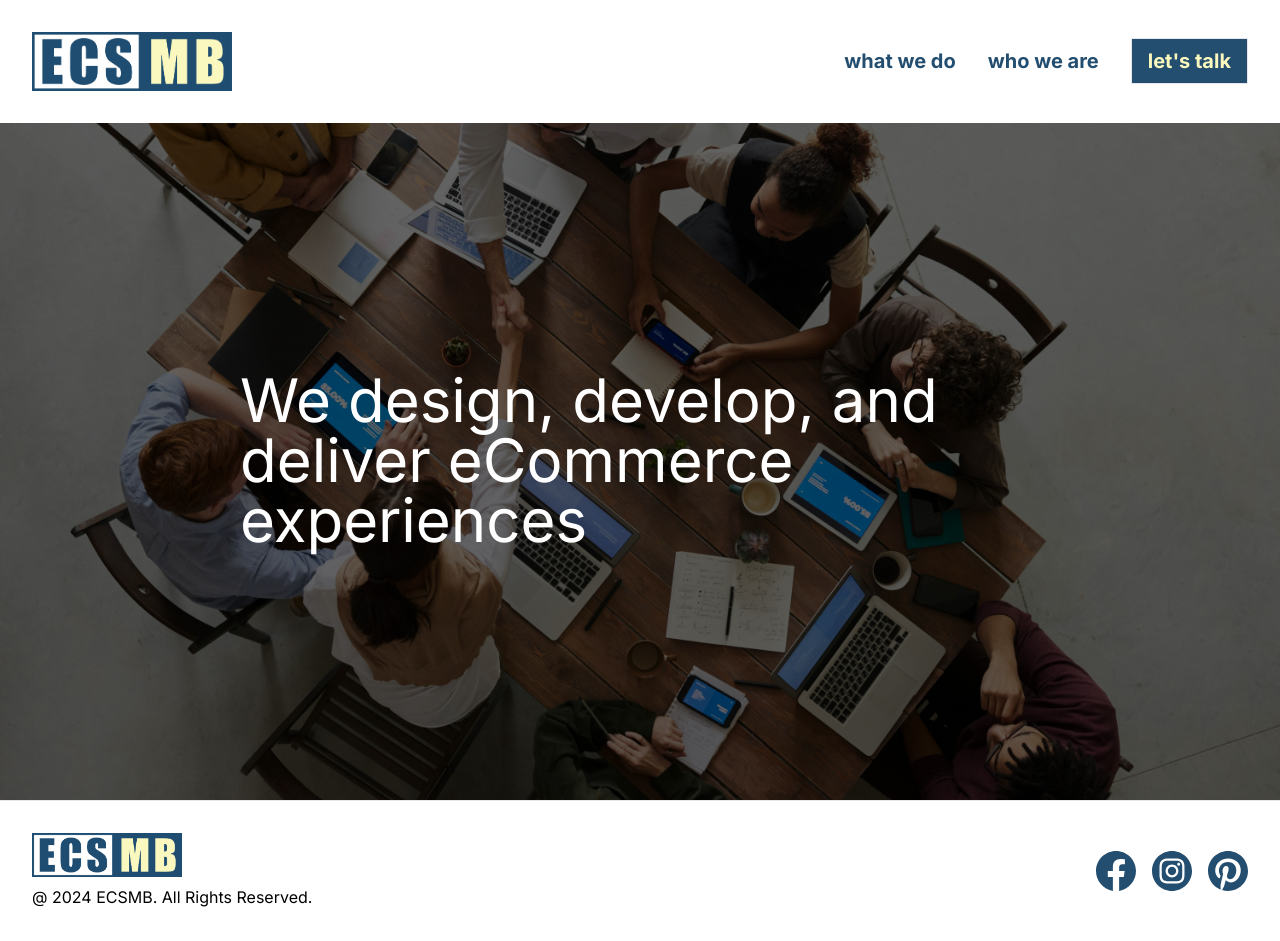
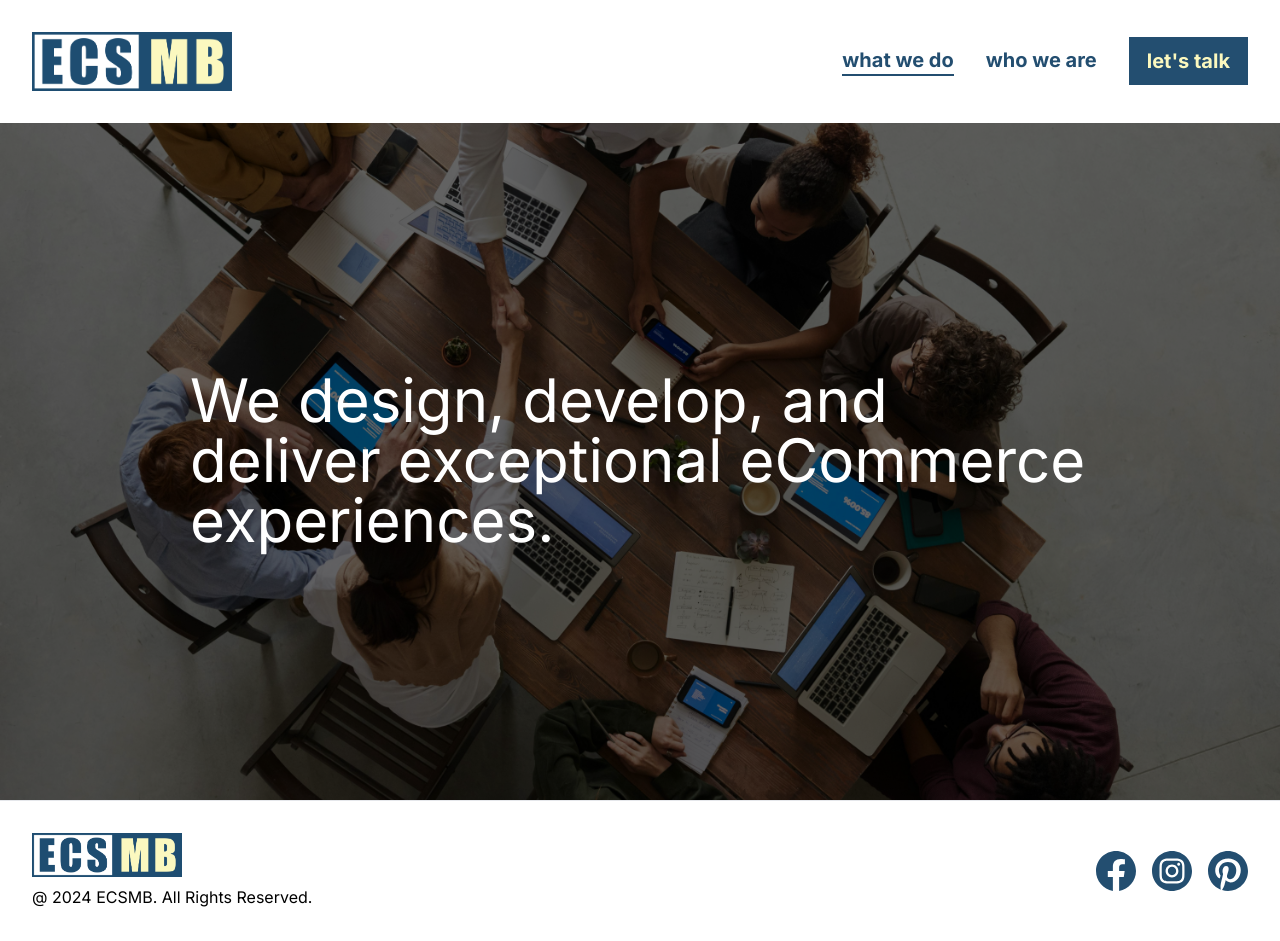
Before and after one commit to MilosBogicevic/nextjs-website, a Next.js app: page /what-we-do in a window 1280 px wide. Built offline with nearby package versions, Linux system fonts and the light colour scheme.

Commit message:
Added content changes. Added styling changes to Hero component. Added responsiveness to navigation in the Header component.

```diff
--- a/src/app/contact/page.tsx
+++ b/src/app/contact/page.tsx
@@ -4,7 +4,7 @@ import { Metadata } from "next";
 
 export const metadata: Metadata = {
   title: "Contact Us",
-  description: "",
+  description: "Let's Discuss Your Business Transformation Needs",
 };
 
 export default function ContactPage() {
@@ -13,7 +13,7 @@ export default function ContactPage() {
         <Hero
         imgData={homeImg}
         imgAlt="Contact Us"
-        title="We are a modern consulting company focused on strategy, technology, and business transformation."
+        title="Let's Discuss Your Business Transformation Needs"
       />
       </>
     );
--- a/src/app/page.tsx
+++ b/src/app/page.tsx
@@ -4,8 +4,8 @@ import InfoSectionBelowHero from "@/components/InfoSectionBelowHero";
 import { Metadata } from "next";
 
 export const metadata: Metadata = {
-  title: "ECSMB - High performance eCommerce solutions",
-  description: "",
+  title: "ECSMB - High-Performance eCommerce solutions",
+  description: "Innovative eCommerce Solutions for Maximum Impact.",
 };
 
 export default function Home() {
@@ -14,7 +14,7 @@ export default function Home() {
       <Hero
         imgData={homeImg}
         imgAlt="Hero image for home page"
-        title="We offer high performance eCommerce solutions"
+        title="Innovative eCommerce Solutions for Maximum Impact."
       />
       <InfoSectionBelowHero
         title="About Us"
--- a/src/app/what-we-do/page.tsx
+++ b/src/app/what-we-do/page.tsx
@@ -4,7 +4,7 @@ import { Metadata } from "next";
 
 export const metadata: Metadata = {
   title: "What we do",
-  description: "",
+  description: "We design, develop, and deliver exceptional eCommerce experiences.",
 };
 
 export default function WhatWeDoPage() {
@@ -13,7 +13,7 @@ export default function WhatWeDoPage() {
       <Hero
         imgData={homeImg}
         imgAlt="What we do"
-        title="We design, develop, and deliver eCommerce experiences"
+        title="We design, develop, and deliver exceptional eCommerce experiences."
       />
     </>
   );
--- a/src/app/who-we-are/page.tsx
+++ b/src/app/who-we-are/page.tsx
@@ -4,7 +4,7 @@ import { Metadata } from "next";
 
 export const metadata: Metadata = {
   title: "Who we are",
-  description: "",
+  description: "We are a modern consulting company focused on strategy, technology, and business transformation.",
 };
 
 export default function WhoWeArePage() {
@@ -13,7 +13,7 @@ export default function WhoWeArePage() {
       <Hero
         imgData={homeImg}
         imgAlt="Who we are"
-        title="We design, develop, and deliver eCommerce experiences"
+        title="We are a modern consulting company focused on strategy, technology, and business transformation."
       />
     </>
   );
--- a/src/components/Header.tsx
+++ b/src/components/Header.tsx
@@ -1,18 +1,74 @@
+"use client";
 import Image from "next/image";
 import Link from "next/link";
-import Logo from "/public/logo.svg"
+import Logo from "/public/logo.svg";
+import MenuIcon from "/public/menu-icon.svg";
+import { useState } from "react";
+import { usePathname } from "next/navigation";
 
 export default function Header() {
+  const [isMenuOpen, setIsMenuOpen] = useState(false);
+
+  const toggleMenu = () => {
+    setIsMenuOpen(!isMenuOpen);
+  };
+
+  const closeMenu = () => {
+    setIsMenuOpen(false);
+  }
+
+  const pathname = usePathname();
+
   return (
     <div className="w-full absolute bg-white z-10">
       <nav className="container relative flex flex-col md:flex-row justify-between items-center mx-auto p-8 gap-y-8">
-        <Link href="/">
-          <Image src={Logo} alt="" width={200} height={50} className="transition-transform hover:scale-105"/>
-        </Link>
-        <div className="flex flex-col items-center sm:flex-row gap-x-8 gap-y-4 text-xl text-primary font-bold">
-          <Link href="/what-we-do" className="hover:border-b-2 hover:border-primary">what we do</Link>
-          <Link href="/who-we-are" className="hover:border-b-2 hover:border-primary">who we are</Link>
-          <Link href="/contact" className="border px-4 py-2 bg-primary text-secondary hover:bg-primary-light transition-transform">let&apos;s talk</Link>
+        <div className="flex w-full md:w-auto justify-between gap-x-8">
+          <Link href="/" onClick={closeMenu}>
+            <Image
+              src={Logo}
+              alt=""
+              width={200}
+              height={50}
+              className="transition-transform hover:scale-105"
+            />
+          </Link>
+          <div className="flex md:hidden" onClick={toggleMenu}>
+            <Image
+              src={MenuIcon}
+              alt=""
+              width={50}
+              height={50}
+              className="transition-transform hover:scale-105"
+            />
+          </div>
+        </div>
+        <div
+          className={`flex flex-col items-center sm:flex-row gap-x-8 gap-y-4 text-xl text-primary font-bold ${
+            isMenuOpen ? "flex" : "hidden"
+          } md:flex`}
+        >
+          <Link
+            href="/what-we-do"
+            className={pathname === "/what-we-do" ? "border-b-2 border-primary" : "border-b-2 border-transparent hover:border-b-2 hover:border-primary"}
+
+            onClick={closeMenu}
+          >
+            what we do
+          </Link>
+          <Link
+            href="/who-we-are"
+            className={pathname === "/who-we-are" ? "border-b-2 border-primary" : "border-b-2 border-transparent hover:border-b-2 hover:border-primary"}
+            onClick={closeMenu}
+          >
+            who we are
+          </Link>
+          <Link
+            href="/contact"
+            className={`border-2 border-primary px-4 py-2 ${pathname === "/contact" ? "bg-secondary text-primary" : "bg-primary text-secondary hover:bg-primary-light transition-transform"}`}
+            onClick={closeMenu}
+          >
+            let&apos;s talk
+          </Link>
         </div>
       </nav>
     </div>
--- a/src/components/Hero.tsx
+++ b/src/components/Hero.tsx
@@ -10,7 +10,7 @@ interface HeroProps {
 export default function Hero(props: HeroProps) {
   return (
     <>
-      <div className="relative h-[100vh] flex justify-center items-center pt-[280px] md:pt-[120px]">
+      <div className="relative h-[100vh] flex justify-center items-center pt-[120px]">
         <div className="absolute -z-10 inset-0">
           <Image
             src={props.imgData}
@@ -21,7 +21,7 @@ export default function Hero(props: HeroProps) {
           <div className="absolute inset-0 bg-black opacity-60"></div>
         </div>
         <div className="px-10 text-center md:text-left flex justify-center items-center">
-          <h1 className="text-white text-xl sm:text-3xl md:text-5xl xl:text-6xl max-w-[800px]">{props.title}</h1>
+          <h1 className="text-white text-xl sm:text-3xl md:text-5xl xl:text-6xl max-w-[900px]">{props.title}</h1>
         </div>
       </div>
     </>
```
Also changed, not shown: public/menu-icon.svg (added).
